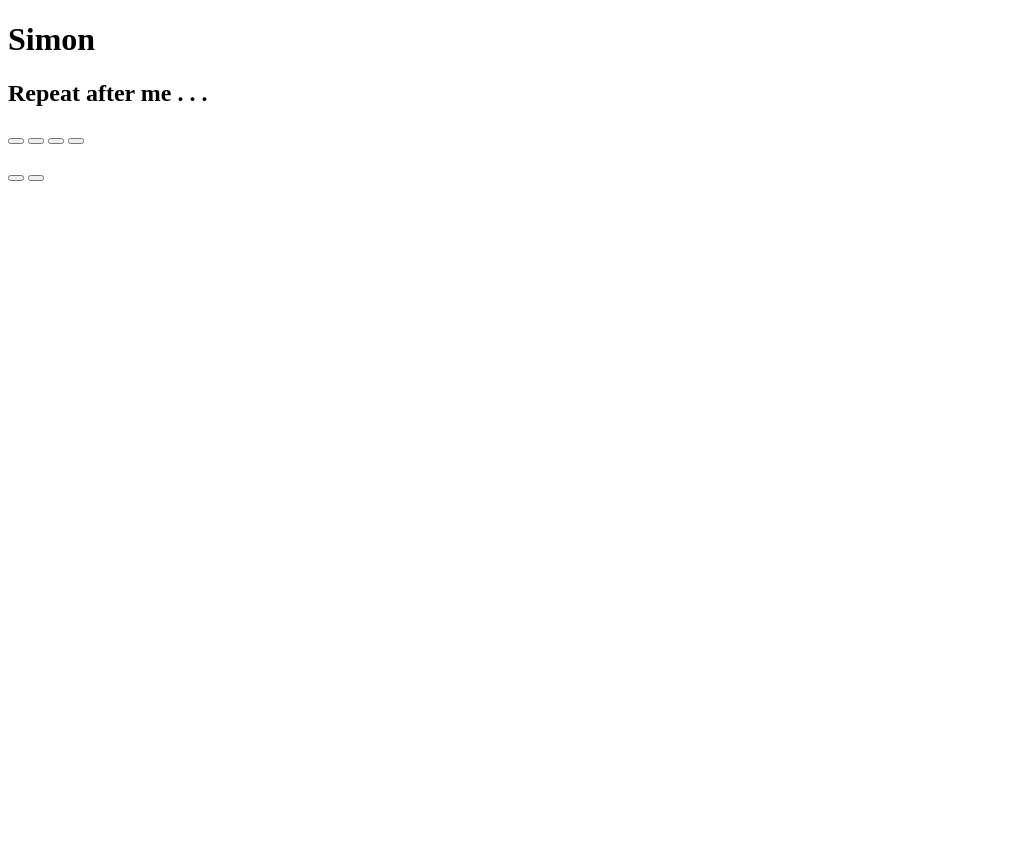
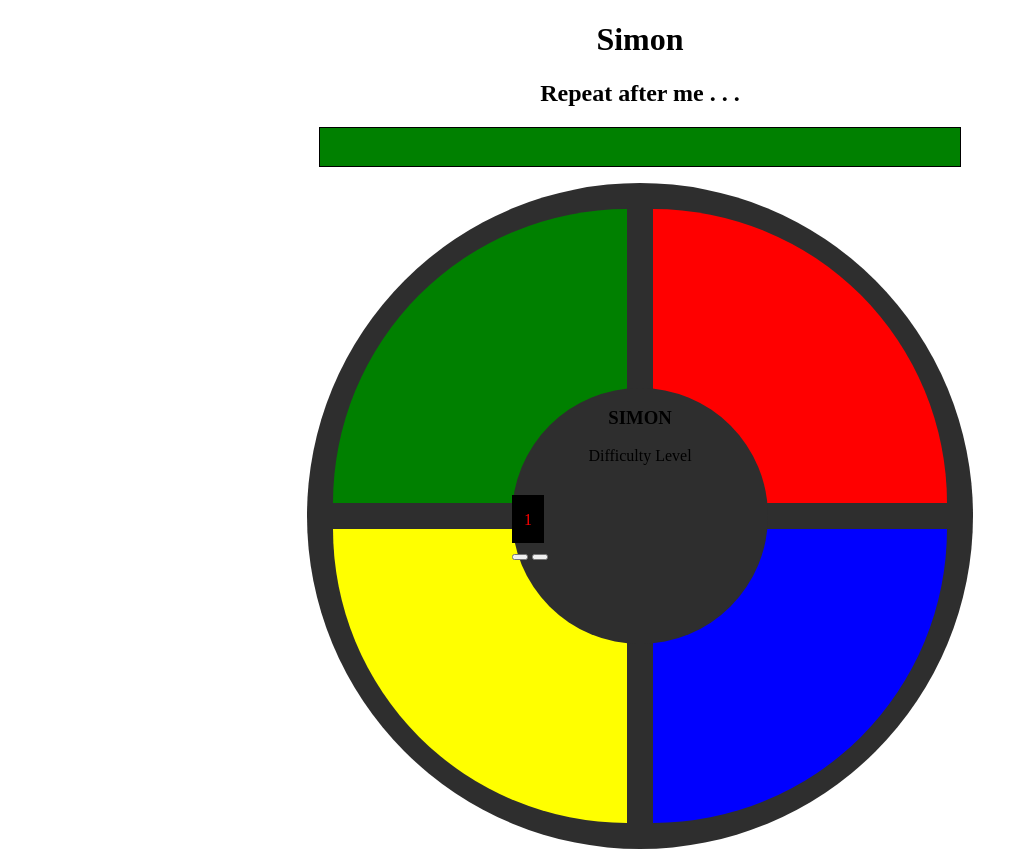
Before and after one commit to roryellis/simon, a plain HTML site: page index.html in a window 1280 px wide. Shown: the whole page, without its empty margins (0-1028 px from the left). Before the commit the page ends 800 px from the top, so only its background shows below. Drawn offline with Linux system fonts and the light colour scheme.

Commit message:
Beginning board design added to style.css

```diff
--- a/index.html
+++ b/index.html
@@ -3,7 +3,8 @@
 	<head>
 		<meta charset="UTF-8" />
 		<meta name="viewport" content="width=device-width, initial-scale=1.0" />
-		<title>Simon</title>
+        <title>Simon</title>
+        <link rel="stylesheet" href="style.css">
 		<script defer src="game-board.js"></script>
 	</head>
 	<body>
@@ -18,14 +19,15 @@
 					<div class="game-board">
 						<button class="game-button green"></button>
 						<button class="game-button red"></button>
+						<button class="game-button yellow"></button>
 						<button class="game-button blue"></button>
-						<button class="game-button yellow"></button>
-					</div>
-					<div class="game-controls-container">
-						<h3 class="game-logo"></h3>
-						<p class="difficulty-level"></p>
-						<button class="set-difficulty"></button>
-						<button class="reset"></button>
+                        <div class="game-controls-container">
+                            <h3 class="game-logo">SIMON</h3>
+                            <p class="difficulty-level">Difficulty Level</p>
+                            <div class="difficulty-display">1</div>
+                            <button class="set-difficulty"></button>
+                            <button class="reset"></button>
+                        </div>
 					</div>
 				</section>
 			</section>
--- a/style.css
+++ b/style.css
@@ -0,0 +1,89 @@
+h1,
+h2 {
+	text-align: center;
+}
+
+.score-board {
+	width: 50vw;
+	height: 3vw;
+	background: green;
+	margin: 2vh auto;
+	border: 1px solid black;
+}
+
+.game-board-container {
+	width: 50vw;
+	height: 50vw;
+	background: rgb(46, 46, 46);
+	margin: 0 auto;
+	border-radius: 100%;
+	padding: 1vw;
+}
+
+.game-board {
+	width: 50vw;
+	height: 50vw;
+	display: grid;
+	grid-template-columns: 1fr 1fr;
+	grid-template-rows: 1fr 1fr;
+	margin: 0 auto;
+	position: relative;
+}
+
+.game-button {
+	margin: 1vw;
+}
+
+.game-controls-container {
+	background: rgb(46, 46, 46);
+	width: 20vw;
+	height: 20vw;
+	left: 50%;
+	top: 50%;
+	margin-left: -10vw;
+	margin-top: -10vw;
+	position: absolute;
+	border-radius: 100%;
+}
+
+.game-logo {
+	text-align: center;
+}
+
+.difficulty-level {
+	height: 2em;
+	text-align: center;
+}
+
+.difficulty-display {
+	height: 2em;
+	width: 2em;
+	background: black;
+	color: red;
+	text-align: center;
+	padding-top: 1em;
+}
+
+.green {
+	border-top-left-radius: 100%;
+	background: green;
+	border: none;
+}
+
+.red {
+	border-top-right-radius: 100%;
+	background: red;
+	border: none;
+}
+
+.yellow {
+	border-bottom-left-radius: 100%;
+	background: yellow;
+	border: none;
+}
+
+.blue {
+	border-bottom-right-radius: 100%;
+	background: blue;
+	border: none;
+}
```
Also changed, not shown: Simon_game_design_ref.jpg (added).
